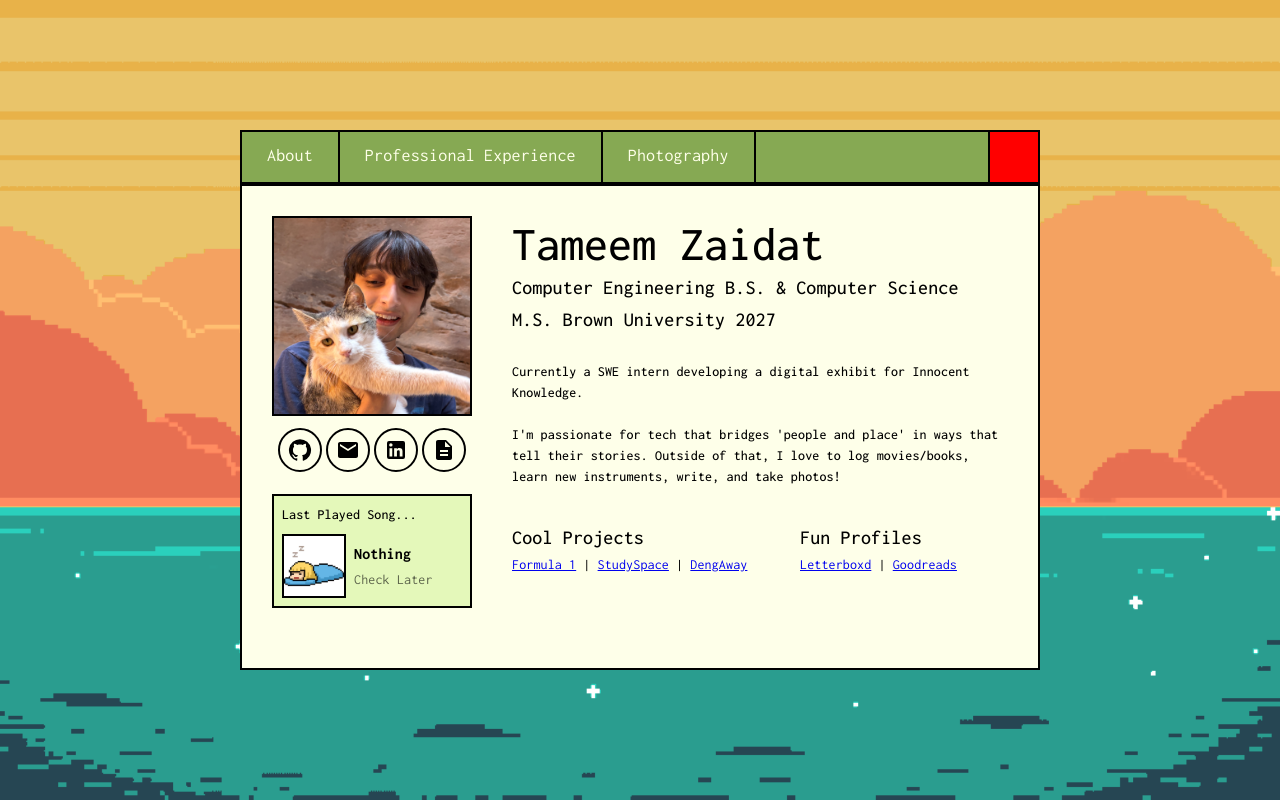
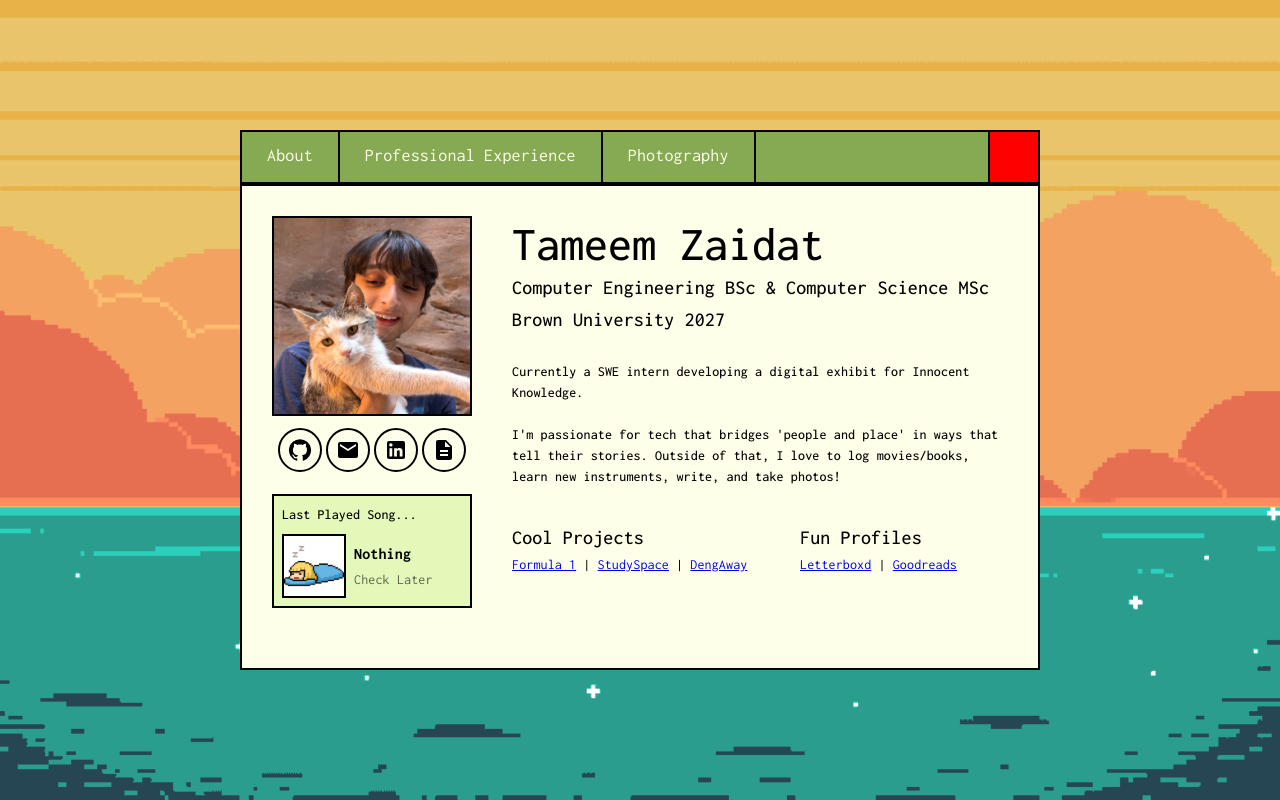
Before and after one commit to ztameem/portfolio, a React (Create React App) app: page / in a window 1280 px wide. Built offline with nearby package versions, Linux system fonts and the light colour scheme; no server answers.

Commit message:
fitting the title into two lines

```diff
--- a/src/components/About.js
+++ b/src/components/About.js
@@ -130,7 +130,7 @@ function About() {
             component="div"
             sx={{ ...bodyStyle, paddingBottom: "15px" }}
           >
-            Computer Engineering B.S. & Computer Science M.S. Brown University
+            Computer Engineering BSc & Computer Science MSc Brown University
             2027
           </Typography>
           <Typography
```
